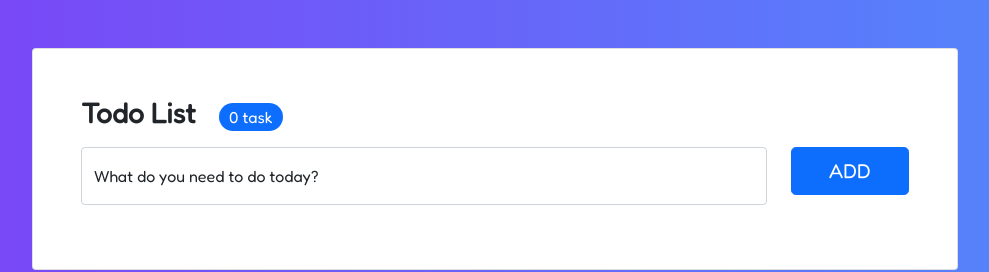
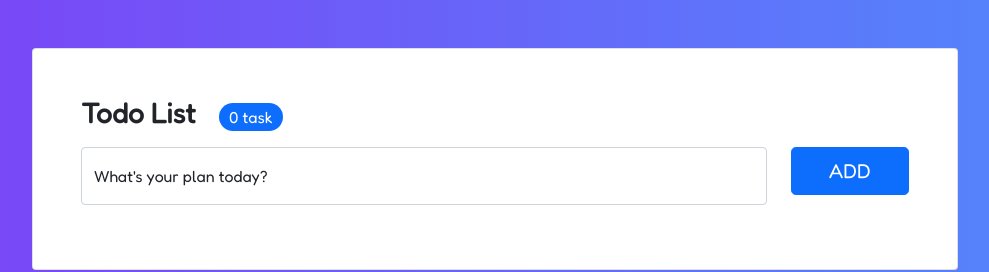
Before and after one commit to 3ramayana/vue-TodoList, a Vue app: page / in a window 1280 px wide. Shown: the top 272 px of the page, without its empty margins (145-1134 px from the left). Built offline with nearby package versions, Linux system fonts and the light colour scheme.

Commit message:
update placeholder input todo

```diff
--- a/src/App.vue
+++ b/src/App.vue
@@ -1,7 +1,7 @@
 <template>
   <section class="gradient-custom-2">
-    <div class="container py-5 h-100">
-      <div class="row d-flex justify-content-center align-items-center h-100">
+    <div class="container py-5">
+      <div class="row d-flex justify-content-center align-items-center">
         <div class="col col-xl-10">
           <div class="card rounded">
             <div class="card-body p-5">
@@ -23,9 +23,7 @@
                       v-model="todo"
                       @keyup.enter="addTodo"
                     />
-                    <label for="floatingInput"
-                      >What do you need to do today?</label
-                    >
+                    <label for="floatingInput">What's your plan today?</label>
                   </div>
                 </div>
                 <div class="col-2">
```
